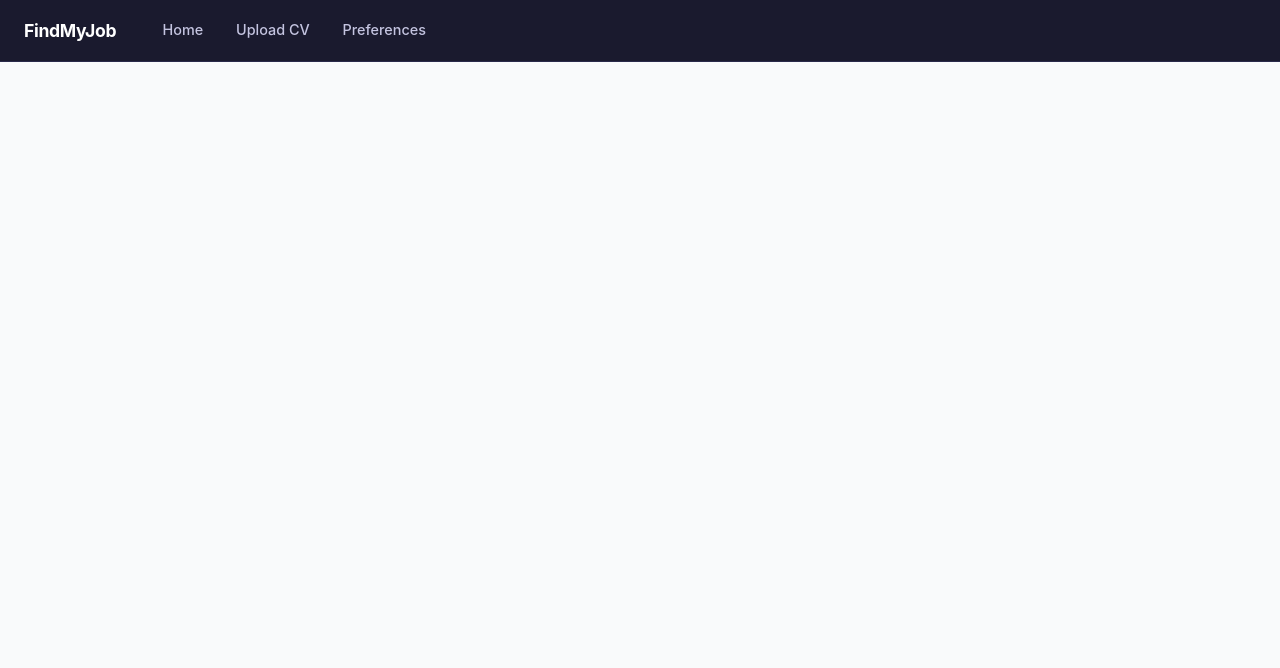
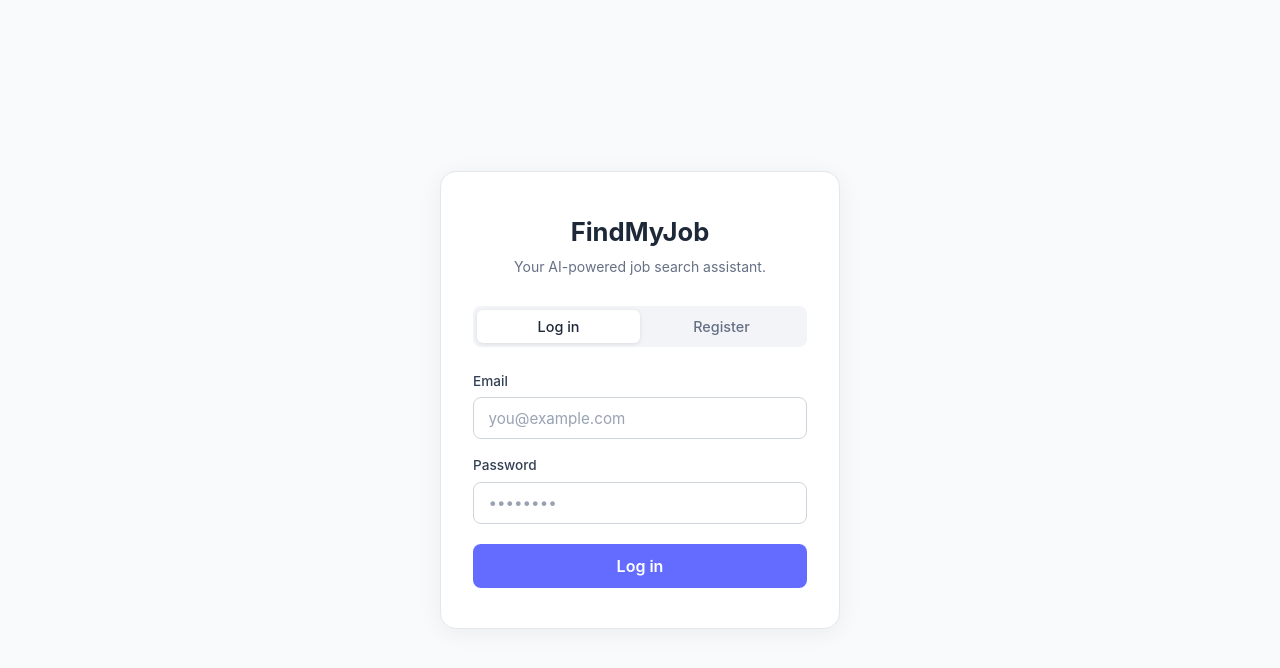
Before and after one commit to P4ulCun/FindMyJob, a React (Vite) app in the folder frontend/: page /login in a window 1280 px wide. Shown: the top 668 px of the page. Built offline with nearby package versions, Linux system fonts and the light colour scheme.

Commit message:
feat: add login and register pages with JWT authentication

```diff
--- a/frontend/package.json
+++ b/frontend/package.json
@@ -11,7 +11,8 @@
   },
   "dependencies": {
     "react": "^19.0.0",
-    "react-dom": "^19.0.0"
+    "react-dom": "^19.0.0",
+    "react-router-dom": "^7.0.0"
   },
   "devDependencies": {
     "@vitejs/plugin-react": "^4.3.0",
--- a/frontend/src/App.jsx
+++ b/frontend/src/App.jsx
@@ -1,7 +1,9 @@
-import { BrowserRouter, Routes, Route } from 'react-router-dom'
+import { BrowserRouter, Routes, Route, Navigate } from 'react-router-dom'
 import Navbar from './components/Navbar/Navbar'
 import CVPage from './pages/CV/CVPage'
 import PreferencesPage from './pages/Preferences/PreferencesPage'
+import JobsPage from './pages/Jobs/JobsPage'
+import AuthPage from './pages/Auth/AuthPage'
 import './App.css'
 
 function Home() {
@@ -15,17 +17,33 @@ function Home() {
   )
 }
 
+function PrivateRoute({ children }) {
+  const token = localStorage.getItem('access_token')
+  return token ? children : <Navigate to="/login" replace />
+}
+
 function App() {
   return (
     <BrowserRouter>
+      <Routes>
+        <Route path="/login" element={<AuthPage />} />
+        <Route
+          path="/*"
+          element={
+            <PrivateRoute>
               <Navbar />
               <main className="page-shell">
                 <Routes>
                   <Route path="/" element={<Home />} />
                   <Route path="/cv" element={<CVPage />} />
                   <Route path="/preferences" element={<PreferencesPage />} />
+                  <Route path="/jobs" element={<JobsPage />} />
                 </Routes>
               </main>
+            </PrivateRoute>
+          }
+        />
+      </Routes>
     </BrowserRouter>
   )
 }
--- a/frontend/src/components/Navbar/Navbar.css
+++ b/frontend/src/components/Navbar/Navbar.css
@@ -47,6 +47,26 @@
   background: #646cff;
 }
 
+/* ---- Logout ---- */
+.logout-btn {
+  margin-left: auto;
+  padding: 0.4rem 0.9rem;
+  background: transparent;
+  border: 1px solid rgba(196, 196, 224, 0.35);
+  border-radius: 6px;
+  color: #c4c4e0;
+  font-size: 0.85rem;
+  font-weight: 500;
+  cursor: pointer;
+  transition: background 0.2s, color 0.2s;
+  white-space: nowrap;
+}
+
+.logout-btn:hover {
+  background: rgba(255, 255, 255, 0.08);
+  color: #fff;
+}
+
 /* ---- Responsive ---- */
 @media (max-width: 600px) {
   .navbar {
--- a/frontend/src/components/Navbar/Navbar.jsx
+++ b/frontend/src/components/Navbar/Navbar.jsx
@@ -1,13 +1,21 @@
-import { NavLink } from 'react-router-dom';
+import { NavLink, useNavigate } from 'react-router-dom';
 import './Navbar.css';
 
 const links = [
   { to: '/', label: 'Home' },
   { to: '/cv', label: 'Upload CV' },
   { to: '/preferences', label: 'Preferences' },
+  { to: '/jobs', label: 'Find Jobs' },
 ];
 
 export default function Navbar() {
+  const navigate = useNavigate();
+
+  function handleLogout() {
+    localStorage.removeItem('access_token');
+    navigate('/login');
+  }
+
   return (
     <nav className="navbar">
       <span className="navbar-brand">FindMyJob</span>
@@ -25,6 +33,10 @@ export default function Navbar() {
           </li>
         ))}
       </ul>
+
+      <button className="logout-btn" onClick={handleLogout}>
+        Log out
+      </button>
     </nav>
   );
 }
--- /dev/null
+++ b/frontend/src/pages/Auth/AuthPage.css
@@ -0,0 +1,134 @@
+.auth-page {
+  min-height: 100vh;
+  display: flex;
+  align-items: center;
+  justify-content: center;
+  background: #f9fafb;
+  padding: 1.5rem;
+}
+
+.auth-card {
+  background: #fff;
+  border: 1px solid #e4e7ec;
+  border-radius: 16px;
+  padding: 2.5rem 2rem;
+  width: 100%;
+  max-width: 400px;
+  box-shadow: 0 4px 24px rgba(0, 0, 0, 0.06);
+}
+
+.auth-brand {
+  font-size: 1.6rem;
+  font-weight: 700;
+  color: #1d2939;
+  text-align: center;
+  margin-bottom: 0.25rem;
+}
+
+.auth-tagline {
+  text-align: center;
+  color: #667085;
+  font-size: 0.875rem;
+  margin-bottom: 1.75rem;
+}
+
+/* ---------- Tabs ---------- */
+.auth-tabs {
+  display: flex;
+  background: #f2f4f7;
+  border-radius: 8px;
+  padding: 4px;
+  margin-bottom: 1.5rem;
+}
+
+.auth-tab {
+  flex: 1;
+  padding: 0.5rem;
+  border: none;
+  border-radius: 6px;
+  background: transparent;
+  font-size: 0.9rem;
+  font-weight: 500;
+  color: #667085;
+  cursor: pointer;
+  transition: background 0.15s, color 0.15s;
+}
+
+.auth-tab.active {
+  background: #fff;
+  color: #1d2939;
+  box-shadow: 0 1px 4px rgba(0, 0, 0, 0.1);
+}
+
+/* ---------- Form ---------- */
+.auth-form {
+  display: flex;
+  flex-direction: column;
+  gap: 1rem;
+}
+
+.field {
+  display: flex;
+  flex-direction: column;
+  gap: 0.35rem;
+}
+
+.field label {
+  font-size: 0.85rem;
+  font-weight: 500;
+  color: #344054;
+}
+
+.field input {
+  padding: 0.65rem 0.9rem;
+  border: 1px solid #d0d5dd;
+  border-radius: 8px;
+  font-size: 0.95rem;
+  font-family: inherit;
+  color: #1d2939;
+  background: #fff;
+  transition: border-color 0.15s, box-shadow 0.15s;
+}
+
+.field input:focus {
+  outline: none;
+  border-color: #646cff;
+  box-shadow: 0 0 0 3px rgba(100, 108, 255, 0.15);
+}
+
+.field input::placeholder {
+  color: #98a2b3;
+}
+
+/* ---------- Error ---------- */
+.auth-error {
+  padding: 0.65rem 0.9rem;
+  background: #fef3f2;
+  border: 1px solid #fda29b;
+  border-radius: 8px;
+  color: #b42318;
+  font-size: 0.85rem;
+}
+
+/* ---------- Submit ---------- */
+.auth-submit {
+  margin-top: 0.25rem;
+  padding: 0.75rem;
+  background: #646cff;
+  color: #fff;
+  border: none;
+  border-radius: 8px;
+  font-size: 1rem;
+  font-weight: 600;
+  cursor: pointer;
+  transition: background 0.2s;
+}
+
+.auth-submit:hover:not(:disabled) {
+  background: #535bf2;
+}
+
+.auth-submit:disabled {
+  opacity: 0.55;
+  cursor: not-allowed;
+}
--- /dev/null
+++ b/frontend/src/pages/Auth/AuthPage.jsx
@@ -0,0 +1,124 @@
+import { useState } from 'react'
+import { useNavigate } from 'react-router-dom'
+import './AuthPage.css'
+
+export default function AuthPage() {
+  const [tab, setTab] = useState('login')
+  const [form, setForm] = useState({ email: '', password: '', full_name: '' })
+  const [error, setError] = useState('')
+  const [loading, setLoading] = useState(false)
+  const navigate = useNavigate()
+
+  function handleChange(e) {
+    setForm((prev) => ({ ...prev, [e.target.name]: e.target.value }))
+  }
+
+  async function handleSubmit(e) {
+    e.preventDefault()
+    setError('')
+    setLoading(true)
+
+    const url = tab === 'login' ? '/api/auth/login/' : '/api/auth/register/'
+    const body = tab === 'login'
+      ? { email: form.email, password: form.password }
+      : { email: form.email, password: form.password, full_name: form.full_name }
+
+    try {
+      const res = await fetch(url, {
+        method: 'POST',
+        headers: { 'Content-Type': 'application/json' },
+        body: JSON.stringify(body),
+      })
+      const data = await res.json()
+
+      if (!res.ok) {
+        const msg = data.email?.[0] || data.password?.[0] || data.detail || 'Something went wrong.'
+        setError(msg)
+        return
+      }
+
+      localStorage.setItem('access_token', data.tokens.access)
+      navigate('/')
+    } catch {
+      setError('Could not connect to the server.')
+    } finally {
+      setLoading(false)
+    }
+  }
+
+  return (
+    <div className="auth-page">
+      <div className="auth-card">
+        <h1 className="auth-brand">FindMyJob</h1>
+        <p className="auth-tagline">Your AI-powered job search assistant.</p>
+
+        <div className="auth-tabs">
+          <button
+            className={`auth-tab ${tab === 'login' ? 'active' : ''}`}
+            onClick={() => { setTab('login'); setError('') }}
+          >
+            Log in
+          </button>
+          <button
+            className={`auth-tab ${tab === 'register' ? 'active' : ''}`}
+            onClick={() => { setTab('register'); setError('') }}
+          >
+            Register
+          </button>
+        </div>
+
+        <form className="auth-form" onSubmit={handleSubmit}>
+          {tab === 'register' && (
+            <div className="field">
+              <label htmlFor="full_name">Full name</label>
+              <input
+                id="full_name"
+                name="full_name"
+                type="text"
+                placeholder="John Doe"
+                value={form.full_name}
+                onChange={handleChange}
+                required
+                autoComplete="name"
+              />
+            </div>
+          )}
+
+          <div className="field">
+            <label htmlFor="email">Email</label>
+            <input
+              id="email"
+              name="email"
+              type="email"
+              placeholder="you@example.com"
+              value={form.email}
+              onChange={handleChange}
+              required
+              autoComplete="email"
+            />
+          </div>
+
+          <div className="field">
+            <label htmlFor="password">Password</label>
+            <input
+              id="password"
+              name="password"
+              type="password"
+              placeholder={tab === 'register' ? 'Min. 8 characters' : '••••••••'}
+              value={form.password}
+              onChange={handleChange}
+              required
+              autoComplete={tab === 'login' ? 'current-password' : 'new-password'}
+            />
+          </div>
+
+          {error && <div className="auth-error">{error}</div>}
+
+          <button className="auth-submit" type="submit" disabled={loading}>
+            {loading ? 'Please wait…' : tab === 'login' ? 'Log in' : 'Create account'}
+          </button>
+        </form>
+      </div>
+    </div>
+  )
+}
```
Also changed, not shown: 1 other file (tests, documents, lock files or other folders). Lines whose indentation alone changed are shown as unchanged.
